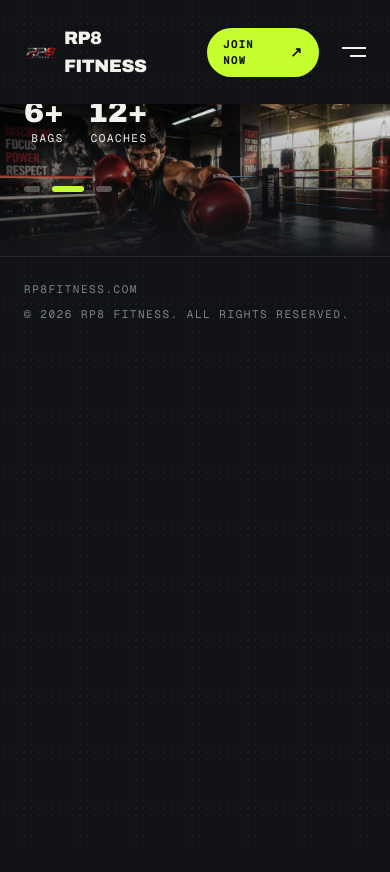
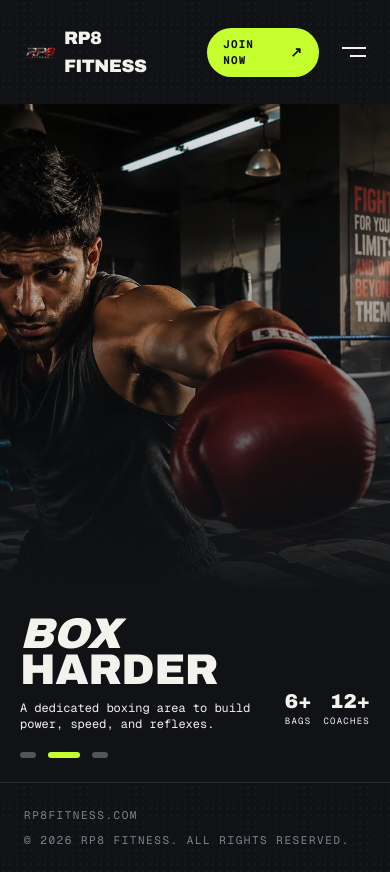
Before and after one commit to FenebrisWeb/rp8fitness, a Next.js app: page / in a window 390 px wide. Before the commit the page ends 844 px from the top, so only its background shows below. Built offline with nearby package versions, Linux system fonts and the light colour scheme.

Commit message:
Mobile optimization

```diff
--- a/app/components/home/hero-section.tsx
+++ b/app/components/home/hero-section.tsx
@@ -5,7 +5,6 @@ import { useEffect, useRef, useState } from "react";
 import { animate, motion, useMotionValue, AnimatePresence, type PanInfo } from "framer-motion";
 import type { HeroSlide } from "@/app/types/home";
 import Counter from "./counter";
-import SmokeOverlay from "./smoke-overlay";
 
 const AUTOPLAY_MS = 3000;
 
@@ -121,10 +120,15 @@ export default function HeroSection() {
 
   return (
     <section
-      ref={containerRef}
-      className="relative aspect-[1920/750] w-full overflow-hidden"
+      className="relative w-full"
       onMouseEnter={() => setPaused(true)}
       onMouseLeave={() => setPaused(false)}
+    >
+      {/* Image track — a short, fully visible crop on mobile; the wide
+          1920/750 banner ratio kicks in from md up. */}
+      <div
+        ref={containerRef}
+        className="relative aspect-[4/5] w-full overflow-hidden sm:aspect-[16/9] md:aspect-[1920/750]"
       >
         <motion.div
           className="flex h-full"
@@ -153,13 +157,15 @@ export default function HeroSection() {
                 className="select-none object-cover"
               />
               <div className="absolute inset-0 bg-gradient-to-t from-ink via-ink/40 to-ink/10" />
-            <SmokeOverlay />
             </div>
           ))}
         </motion.div>
+      </div>
 
-      <div className="pointer-events-none absolute inset-0 flex flex-col justify-end">
-        <div className="mx-auto flex w-full max-w-[1700px] flex-col px-6 pb-16 sm:px-10">
+      {/* Content — sits below the banner in normal flow on mobile; becomes
+          an absolute overlay pinned to the bottom of the image from md up. */}
+      <div className="relative bg-ink px-5 py-6 sm:px-10 sm:py-8 md:absolute md:inset-0 md:flex md:flex-col md:justify-end md:bg-transparent md:px-0 md:py-0 md:pointer-events-none">
+        <div className="mx-auto flex w-full max-w-[1700px] flex-col md:px-6 md:pb-16 lg:px-10">
           <AnimatePresence mode="wait">
             <motion.div
               key={active.id}
@@ -168,30 +174,30 @@ export default function HeroSection() {
               exit="exit"
               variants={textVariants}
               transition={{ duration: 0.55, ease: [0.16, 1, 0.3, 1] }}
-              className="flex flex-wrap items-end justify-between gap-8"
+              className="flex items-end justify-between gap-4 sm:gap-8"
             >
-              <div>
+              <div className="min-w-0">
                 <h1 className="font-display font-black uppercase leading-[0.85] tracking-tight text-chalk">
-                  <span className="block text-[15vw] italic sm:text-[11vw] md:text-[8vw] lg:text-[6.5vw]">
+                  <span className="block text-[11vw] italic sm:text-[9vw] md:text-[8vw] lg:text-[6.5vw]">
                     {active.headlineLine1}
                   </span>
-                  <span className="block text-[15vw] text-chalk sm:text-[11vw] md:text-[8vw] lg:text-[6.5vw]">
+                  <span className="block text-[11vw] text-chalk sm:text-[9vw] md:text-[8vw] lg:text-[6.5vw]">
                     {active.headlineLine2}
                   </span>
                 </h1>
-                <p className="mt-4 max-w-md font-mono text-sm text-chalk">
+                <p className="mt-3 max-w-md font-mono text-xs text-chalk sm:mt-4 sm:text-sm">
                   {active.description}
                 </p>
               </div>
 
-              <dl className="flex gap-6 pb-2">
+              <dl className="flex flex-none gap-3 pb-1 sm:gap-6 sm:pb-2">
                 {active.stats.map((stat) => (
                   <div key={stat.label} className="text-right">
                     <dt className="sr-only">{stat.label}</dt>
-                    <dd className="font-display text-3xl font-black text-chalk sm:text-4xl">
+                    <dd className="font-display text-xl font-black text-chalk sm:text-3xl md:text-4xl">
                       <Counter value={stat.value} suffix={stat.suffix} />
                     </dd>
-                    <dd className="font-mono text-[11px] uppercase tracking-[0.14em] text-chalk">
+                    <dd className="font-mono text-[9px] uppercase tracking-[0.14em] text-chalk sm:text-[11px]">
                       {stat.label}
                     </dd>
                   </div>
@@ -200,7 +206,7 @@ export default function HeroSection() {
             </motion.div>
           </AnimatePresence>
 
-          <div className="pointer-events-auto mt-8 flex items-center gap-3">
+          <div className="pointer-events-auto mt-5 flex items-center gap-3 sm:mt-8">
             {HERO_SLIDES.map((slide, i) => (
               <button
                 key={slide.id}
--- a/app/components/home/smoke-overlay.tsx
+++ /dev/null
@@ -1,137 +0,0 @@
-"use client";
-
-import { motion, useReducedMotion } from "framer-motion";
-
-/**
- * Deterministic PRNG so the server and client render identical values
- * (Math.random() here would cause a hydration mismatch).
- */
-function mulberry32(seed: number) {
-  return () => {
-    seed = (seed + 0x6d2b79f5) | 0;
-    let t = Math.imul(seed ^ (seed >>> 15), 1 | seed);
-    t = (t + Math.imul(t ^ (t >>> 7), 61 | t)) ^ t;
-    return ((t ^ (t >>> 14)) >>> 0) / 4294967296;
-  };
-}
-
-const rand = mulberry32(0x5f3a21);
-const between = (min: number, max: number) => min + rand() * (max - min);
-
-const PUFF_COUNT = 9;
-
-/**
- * Each puff is a one-way life cycle: born small and transparent, it expands,
- * drifts, and fades back to zero. Since opacity starts and ends at 0, the
- * loop restart is invisible — so the motion can always travel outward
- * instead of returning to its origin.
- */
-const PUFFS = Array.from({ length: PUFF_COUNT }, (_, i) => {
-  const duration = between(20, 36);
-
-  return {
-    id: i,
-    size: between(16, 34), // % of container width
-    startX: between(-15, 85), // % of container
-    startY: between(20, 95),
-    driftX: between(-28, 34), // travelled over the whole life cycle
-    driftY: between(-42, -14), // negative: smoke rises
-    endScale: between(1.7, 2.6),
-    blur: between(38, 72),
-    peak: between(0.32, 0.6),
-    duration,
-    // Stagger across the cycle so puffs are always at different ages.
-    delay: (i / PUFF_COUNT) * duration,
-  };
-});
-
-/** Two huge, slow layers that give the whole frame a breathing base haze. */
-const HAZE = [
-  { size: 85, top: "-15%", left: "-20%", duration: 54, xTo: 26, yTo: 12 },
-  { size: 70, top: "25%", left: "55%", duration: 68, xTo: -22, yTo: -16 },
-];
-
-const SMOKE_GRADIENT =
-  "radial-gradient(circle at 50% 50%, rgba(243,242,236,0.20) 0%, rgba(243,242,236,0.10) 35%, rgba(243,242,236,0.03) 62%, transparent 78%)";
-
-export default function SmokeOverlay({ active = true }: { active?: boolean }) {
-  const reduced = useReducedMotion();
-
-  return (
-    <div
-      aria-hidden
-      className="pointer-events-none absolute inset-0 overflow-hidden mix-blend-screen"
-    >
-      {/* Base haze — mirrored repeat, so it reverses smoothly instead of snapping. */}
-      {HAZE.map((h, i) => (
-        <motion.div
-          key={`haze-${i}`}
-          className="absolute"
-          style={{
-            width: `${h.size}%`,
-            aspectRatio: "1.3",
-            top: h.top,
-            left: h.left,
-            background: SMOKE_GRADIENT,
-            filter: "blur(90px)",
-            willChange: "transform, opacity",
-          }}
-          initial={{ opacity: 0.22 }}
-          animate={
-            reduced || !active
-              ? { opacity: 0.22 }
-              : {
-                  x: [0, `${h.xTo}%`],
-                  y: [0, `${h.yTo}%`],
-                  scale: [1, 1.28],
-                  opacity: [0.16, 0.3],
-                }
-          }
-          transition={{
-            duration: h.duration,
-            repeat: Infinity,
-            repeatType: "mirror",
-            ease: "easeInOut",
-          }}
-        />
-      ))}
-
-      {/* Spreading puffs. */}
-      {PUFFS.map((p) => (
-        <motion.div
-          key={p.id}
-          className="absolute"
-          style={{
-            width: `${p.size}%`,
-            aspectRatio: "1",
-            top: `${p.startY}%`,
-            left: `${p.startX}%`,
-            background: SMOKE_GRADIENT,
-            filter: `blur(${p.blur}px)`,
-            willChange: "transform, opacity",
-          }}
-          initial={{ opacity: 0, scale: 0.5 }}
-          animate={
-            reduced || !active
-              ? { opacity: p.peak * 0.5, scale: 1.3 }
-              : {
-                  x: [0, `${p.driftX * 0.35}%`, `${p.driftX * 0.7}%`, `${p.driftX}%`],
-                  y: [0, `${p.driftY * 0.35}%`, `${p.driftY * 0.7}%`, `${p.driftY}%`],
-                  scale: [0.5, 1.05, 1.5, p.endScale],
-                  opacity: [0, p.peak, p.peak * 0.7, 0],
-                }
-          }
-          transition={{
-            duration: p.duration,
-            delay: p.delay,
-            repeat: Infinity,
-            repeatDelay: 0,
-            // Fast at birth, coasting in the middle, easing out as it dissipates.
-            ease: ["easeOut", "linear", "easeIn"],
-            times: [0, 0.28, 0.62, 1],
-          }}
-        />
-      ))}
-    </div>
-  );
-}
```
Lines whose indentation alone changed are shown as unchanged.
